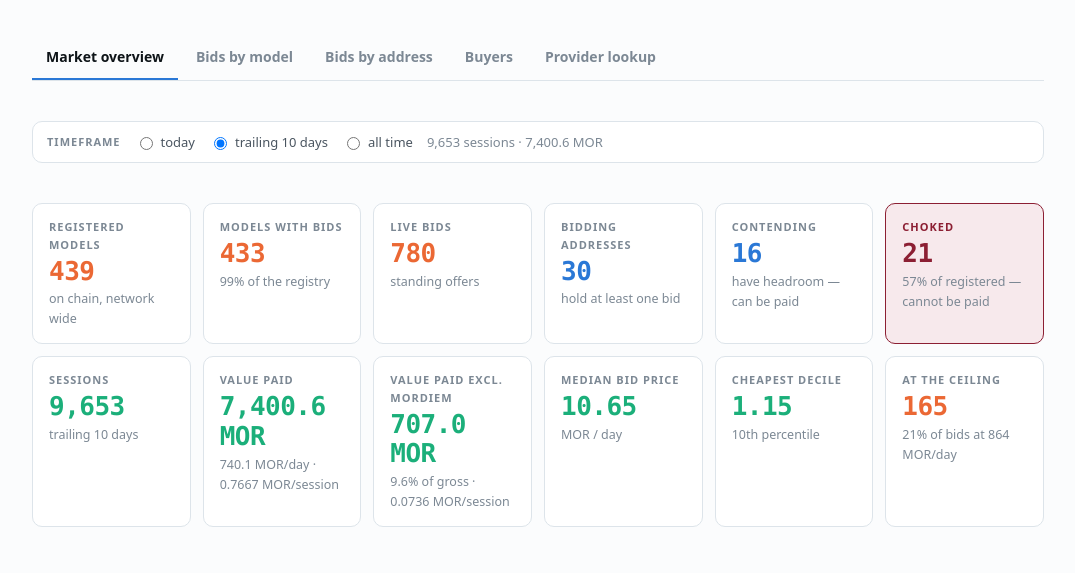
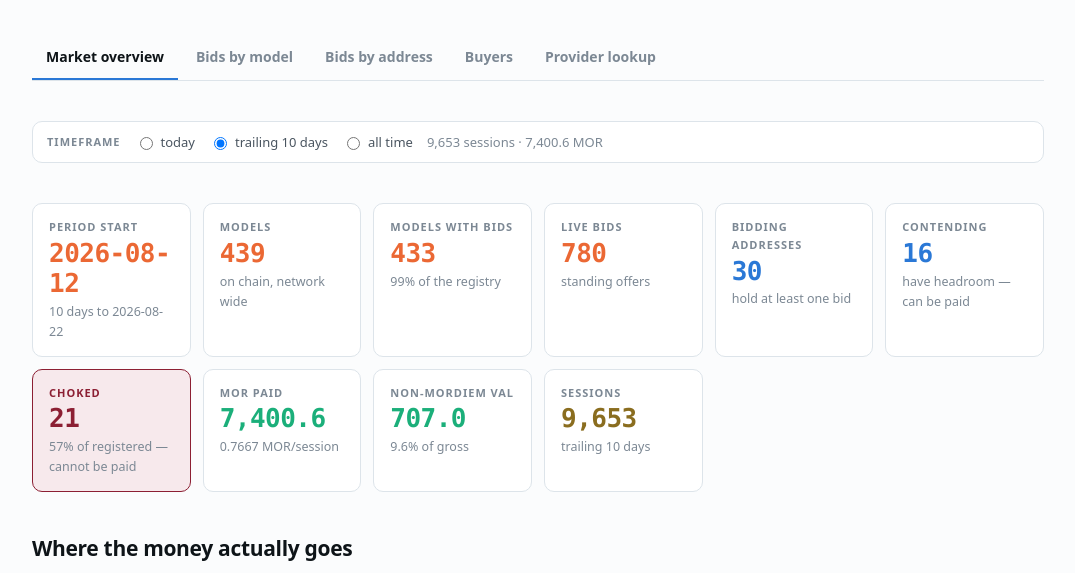
Before and after one commit to Cbfriedl/morcompute-watchdog, a plain HTML site: page index.html in a window 1280 px wide. Shown: the part 217-790 px from the top of the page, without its empty margins (102-1177 px from the left). Drawn offline with Linux system fonts and the light colour scheme.

Commit message:
census: fix stale sort on timeframe change; rework Market overview cards
sortable() closes over the array it is given; models.html and addresses.html
handed build() a fresh one each timeframe change, so resort() sorted an orphan
while the table drew the replacement unsorted.

Market overview: drop Median bid price, Cheapest decile and At the ceiling
(aggregates across unrelated products); add Period start; move Sessions to the
end in its own colour; rename the two value cards and drop redundant units.

```diff
--- a/addresses.html
+++ b/addresses.html
@@ -3,7 +3,7 @@
 <meta name="viewport" content="width=device-width,initial-scale=1">
 <title>Bids by address — Morpheus census</title>
 <meta name="description" content="Every address holding a live Morpheus bid, with its price spread, stake, headroom and realised earnings.">
-<link rel="stylesheet" href="assets/pub.css?v=9b01a33aaaab">
+<link rel="stylesheet" href="assets/pub.css?v=b03938ea1eec">
 
 <div class="wrap">
   <header>
@@ -88,7 +88,10 @@ const tfLabel = () => K[TF][2];
 let rows = [], shown = [];
 function build(){
   const [sk,mk] = K[TF];
-  rows = Object.entries(PD).filter(([,p])=>!p.deleted).map(([a,p])=>{
+  /* splice, not reassign: sortable() closed over THIS array. Handing it a
+     new one leaves resort() sorting an orphan while the table draws the
+     replacement unsorted. */
+  rows.splice(0, rows.length, ...Object.entries(PD).filter(([,p])=>!p.deleted).map(([a,p])=>{
     const h = HP[a] || {};
     return { a, bids:p.bids, models:p.models, mn:p.mn, md:p.md, mx:p.mx,
              stake:p.stake, head:p.head, pct:p.pct,
@@ -96,7 +99,7 @@ function build(){
              buyers: h.buyers ?? null, self: (h.selfShare||0) >= 99.5,
              top: h.topShare, first: h.first,
              choked: (p.head||0) <= CHOKE };
-  });
+  }));
 }
 
 function filtered(){
--- a/assets/pub.css
+++ b/assets/pub.css
@@ -19,6 +19,7 @@
   --crit-bg:  #fdeceb;
   --choke-bg: #f7e9ec;
   --choke-ink:#8c1f33;
+  --sess-ink: #8a6d1f;   /* sessions band */
   --shadow:   0 1px 2px rgba(14,20,24,.05), 0 8px 24px -12px rgba(14,20,24,.18);
 }
 @media (prefers-color-scheme: dark) {
@@ -31,6 +32,8 @@
     --good:     #35c793;
     --crit:     #e66767;  --crit-bg:  #2a1a1a;
     --choke-bg: #2a1119;  --choke-ink:#e07d90;
+  --sess-ink: #d9bb63;
+    --sess-ink: #d9bb63;
     --shadow:   0 1px 2px rgba(0,0,0,.4), 0 8px 24px -12px rgba(0,0,0,.6);
   }
 }
@@ -43,6 +46,7 @@
   --good:     #35c793;
   --crit:     #e66767;  --crit-bg:  #2a1a1a;
   --choke-bg: #2a1119;  --choke-ink:#e07d90;
+  --sess-ink: #d9bb63;
   --shadow:   0 1px 2px rgba(0,0,0,.4), 0 8px 24px -12px rgba(0,0,0,.6);
 }
 
@@ -97,6 +101,7 @@ nav.tabs a:focus-visible { outline: 2px solid var(--band-low); outline-offset: 2
 .kpi.time .v { color: var(--band-high); }
 .kpi.choke { background: var(--choke-bg); border-color: var(--choke-ink); }
 .kpi.choke .v, .kpi.choke .k { color: var(--choke-ink); }
+.kpi.sess .v { color: var(--sess-ink); }
 
 /* ---- cards & plots ---- */
 .card { background: var(--raised); border: 1px solid var(--rule); border-radius: 12px;
--- a/index.html
+++ b/index.html
@@ -3,7 +3,7 @@
 <meta name="viewport" content="width=device-width,initial-scale=1">
 <title>Morpheus Bid Market Census</title>
 <meta name="description" content="Every active bid on the Morpheus provider market, read from Base mainnet: who bids, who earns, and who actually pays.">
-<link rel="stylesheet" href="assets/pub.css?v=9b01a33aaaab">
+<link rel="stylesheet" href="assets/pub.css?v=b03938ea1eec">
 
 <div class="wrap">
   <header>
@@ -171,6 +171,22 @@ const K = { d1:["s1","mor1","today"], d10:["s10","mor10","trailing "+(C.windowDa
 const sKey = () => K[TF][0], mKey = () => K[TF][1], tfLabel = () => K[TF][2];
 
 /* ---------------- KPI row ---------------- */
+/* Where the selected window actually begins. The 10-day window is measured back
+   from the census's own last counted session, not from now — the census is
+   rebuilt once a day, so anchoring on the clock would claim a window the data
+   does not cover. */
+function periodStart(){
+  if(TF==="d1")
+    return {v: day(C.dayStart), sub: "00:00 UTC"};
+  if(TF==="d10"){
+    const hi = C.sessionsAsOf ? Date.parse(C.sessionsAsOf)/1000 : null;
+    const n  = C.windowDays || 10;
+    return {v: hi? day(hi - n*86400) : "—",
+            sub: n+" days to "+esc((C.sessionsAsOf||"").slice(0,10))};
+  }
+  return {v: H?.firstDay || "—", sub: "first session on record"};
+}
+
 function drawKpis(){
   const MS = C.models||[];
   const sum = k => MS.reduce((a,m)=>a+(m[k]||0),0);
@@ -185,8 +201,10 @@ function drawKpis(){
   const contend = live.filter(([,p])=>(p.head||0) > CHOKE);
   const choked  = live.filter(([,p])=>(p.head||0) <= CHOKE);
 
+  const ps = periodStart();
   document.getElementById("kpis").innerHTML = [
-    kpi("Registered models", int(C.registeredModels), "on chain, network wide","time"),
+    kpi("Period start", ps.v, ps.sub, "time"),
+    kpi("Models", int(C.registeredModels), "on chain, network wide","time"),
     kpi("Models with bids", int(C.modelsWithBids),
         pct(100*(C.modelsWithBids||0)/(C.registeredModels||1),0)+" of the registry","time"),
     kpi("Live bids", int(C.totalBids), "standing offers","time"),
@@ -194,15 +212,11 @@ function drawKpis(){
     kpi("Contending", int(contend.length), "have headroom — can be paid","hold"),
     kpi("Choked", int(choked.length),
         live.length? pct(100*choked.length/live.length,0)+" of registered — cannot be paid":"none","choke"),
-    kpi("Sessions", int(S), tfLabel(),"earn"),
-    kpi("Value paid", mor(V)+" MOR",
-        (days? fmt(V/days,1)+" MOR/day · ":"")+(S? fmt(V/S,4)+" MOR/session":"—"),"earn"),
-    kpi("Value paid excl. MORDIEM", mor(Vx)+" MOR",
-        (V? pct(100*Vx/V,1)+" of gross · ":"")+(Sx? fmt(Vx/Sx,4)+" MOR/session":"—"),"earn"),
-    kpi("Median bid price", price(C.p50), "MOR / day","earn"),
-    kpi("Cheapest decile", price(C.p10), "10th percentile","earn"),
-    kpi("At the ceiling", int(C.atCeiling),
-        pct(100*(C.atCeiling||0)/(C.totalBids||1),0)+" of bids at 864 MOR/day","time"),
+    kpi("MOR paid", mor(V),
+        (S? fmt(V/S,4)+" MOR/session":"—"),"earn"),
+    kpi("non-MORDiem Val", mor(Vx),
+        (V? pct(100*Vx/V,1)+" of gross":"—"),"earn"),
+    kpi("Sessions", int(S), tfLabel(),"sess"),
   ].join("");
 
   document.getElementById("tfnote").textContent =
```
Also changed, not shown: buyers.html (+1 -1 lines), models.html (+6 -3 lines), provider.html (+1 -1 lines).
